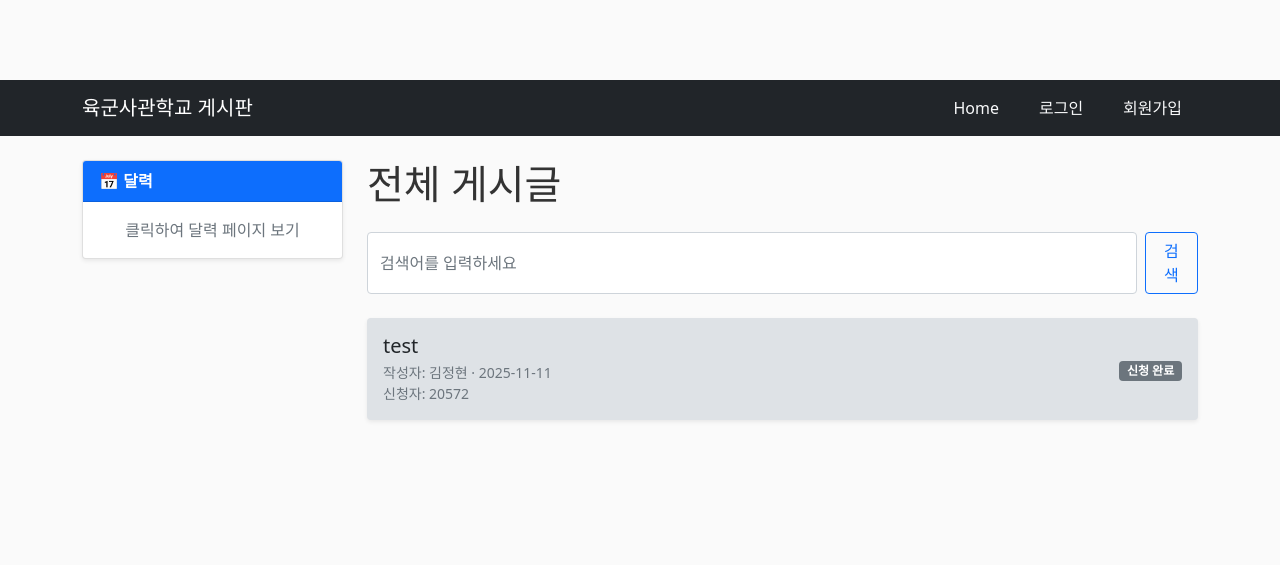
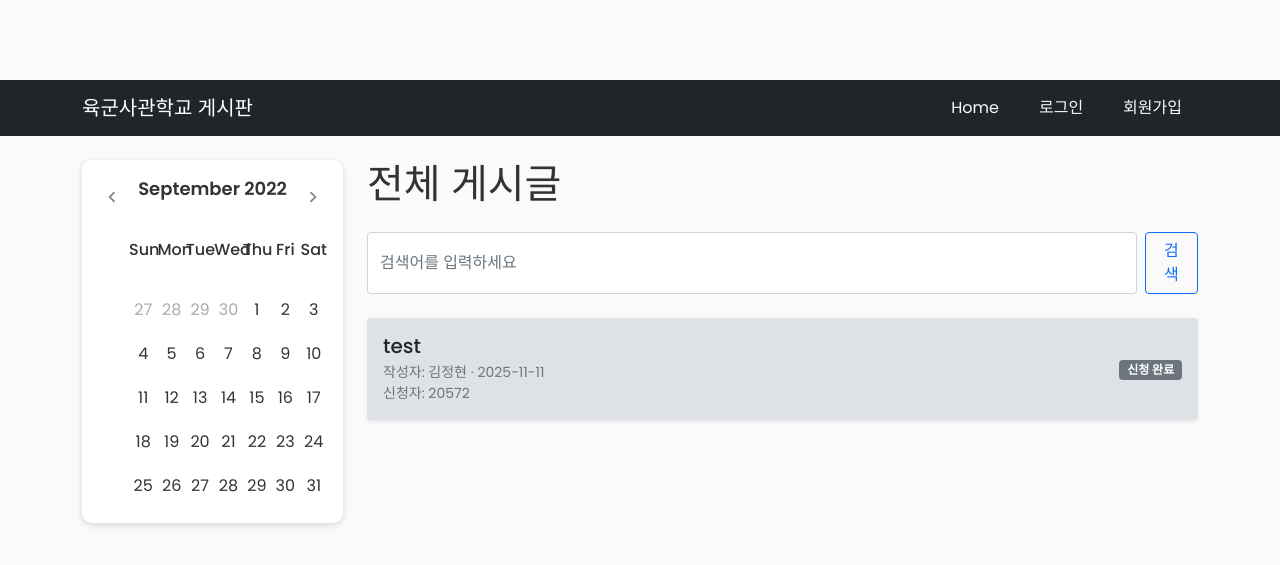
Before and after one commit to cadet-kim/Distributed-Computing, a Flask app: template sample/app/templates/index.html in a window 1280 px wide. Shown: the top 565 px of the page. Run offline with Flask 3, Linux system fonts and the light colour scheme; the template is opened without the code that fills it: values that come from a table or form of the project are taken from there, others are empty; data comes from the database, SQL or seed files in the repository; some libraries are stand-ins or nearby versions.

Commit message:
캘린더 모양 수정

```diff
--- /dev/null
+++ b/sample/app/static/smallcalendar.css
@@ -0,0 +1,111 @@
+@import url('https://fonts.googleapis.com/css2?family=Poppins:wght@400;500;600&display=swap');
+
+/*#2 */
+* {
+  margin: 0;
+  padding: 0;
+  box-sizing: border-box;
+  font-family: 'Poppins', sans-serif;
+}
+
+/*#3 */
+button {
+  border: none;
+  outline: none;
+  background-color: transparent;
+  padding: 0;
+  cursor: pointer;
+}
+
+/* body는 삭제함 (전체 레이아웃 깨짐 방지)
+body {
+  display: flex;
+  align-items: center;
+  justify-content: center;
+  min-height: 100vh;
+  background: #008aff;
+}
+*/
+
+.wrapper {
+  width: 100%;       /* 사이드바에 들어갈 작은 캘린더용 */
+  background: #fff;
+  border-radius: 10px;
+  padding: 15px;
+  box-shadow: 0px 2px 6px rgb(0 0 0 / 15%);
+}
+
+/*#6*/
+.wrapper .nav {
+  display: flex;
+  align-items: center;
+  justify-content: space-between;
+  margin-bottom: 20px;
+}
+
+.wrapper .nav .current-date {
+  font-size: 18px;
+  font-weight: 600;
+}
+
+.wrapper .nav button {
+  width: 30px;
+  height: 30px;
+  font-size: 22px;
+  color: #878787;
+}
+
+.calendar ul {
+  display: flex;
+  list-style: none;
+  flex-wrap: wrap;
+  text-align: center;
+}
+
+.calendar .weeks li {
+  font-weight: 500;
+}
+
+.calendar .days {
+  margin-bottom: 10px;
+}
+
+.calendar ul li {
+  width: calc(100% / 7);
+  position: relative;
+}
+
+.calendar .days li {
+  z-index: 1;
+  margin-top: 20px;
+  cursor: pointer;
+}
+
+/*#11*/
+.days li.inactive {
+  color: #aaa;
+}
+
+.days li.active {
+  color: #fff;
+}
+
+.calendar .days li::before {
+  position: absolute;
+  content: '';
+  height: 35px;
+  width: 35px;
+  top: 50%;
+  left: 50%;
+  transform: translate(-50%, -50%);
+  border-radius: 50%;
+  z-index: -1;
+}
+
+.days li:hover::before {
+  background: #f2f2f2;
+}
+
+.days li.active::before {
+  background: #008aff;
+}
--- a/sample/app/templates/index.html
+++ b/sample/app/templates/index.html
@@ -3,18 +3,9 @@
 
 <div class="row">
 
-  <!-- 왼쪽: 달력으로 이동하는 카드 -->
+  <!-- 왼쪽: 작은 달력 -->
   <div class="col-md-3 mb-4">
-    <a href="/calendar" class="text-decoration-none">
-      <div class="card shadow-sm" role="button">
-        <div class="card-header bg-primary text-white">
-          <strong>📅 달력</strong>
-        </div>
-        <div class="card-body text-center">
-          <p class="text-muted mb-0">클릭하여 달력 페이지 보기</p>
-        </div>
-      </div>
-    </a>
+    {% include "smallcalendar.html" %}
   </div>
 
   <!-- 오른쪽: 게시판 전체 -->
@@ -44,16 +35,19 @@
       <button type="submit" class="btn btn-outline-primary ms-2">검색</button>
     </form>
 
+    <!-- 검색 결과 안내 -->
     {% if query %}
       <p class="text-muted">"{{ query }}" 검색 결과입니다.</p>
     {% endif %}
 
+    <!-- 게시글 목록 -->
     {% if posts %}
       <div class="vstack gap-3">
         {% for post in posts %}
           <article class="card shadow-sm border-0 {% if post.applicant_id %}applied-card{% endif %}">
             <div class="card-body d-flex justify-content-between align-items-center">
 
+              <!-- 왼쪽: 글 제목/작성자/날짜 -->
               <div>
                 <h2 class="h5 mb-1">
                   <a class="text-decoration-none text-dark"
@@ -62,7 +56,8 @@
                   </a>
                 </h2>
                 <div class="small text-muted">
-                  작성자: {{ post.author.real_name or post.author.username }} ·
+                  작성자:
+                  {{ post.author.real_name or post.author.username }} ·
                   {{ post.date_posted.strftime('%Y-%m-%d') }}
                 </div>
 
--- /dev/null
+++ b/sample/app/templates/smallcalendar.html
@@ -0,0 +1,67 @@
+<!-- Material Icons -->
+<link href="https://fonts.googleapis.com/icon?family=Material+Icons" rel="stylesheet">
+
+<!-- CSS -->
+<link rel="stylesheet" href="{{ url_for('static', filename='css/smallcalendar.css') }}">
+
+<div class="wrapper">
+    <header>
+        <div class="nav">
+            <button class="material-icons">chevron_left</button>
+            <p class="current-date">September 2022</p>
+            <button class="material-icons">chevron_right</button>
+        </div>
+    </header>
+
+    <div class="calendar">
+
+        <ul class="weeks">
+          <li>Sun</li>
+          <li>Mon</li>
+          <li>Tue</li>
+          <li>Wed</li>
+          <li>Thu</li>
+          <li>Fri</li>
+          <li>Sat</li>
+        </ul>
+
+        <ul class="days">
+          <li class="inactive">27</li>
+          <li class="inactive">28</li>
+          <li class="inactive">29</li>
+          <li class="inactive">30</li>
+          <li>1</li>
+          <li>2</li>
+          <li>3</li>
+          <li>4</li>
+          <li>5</li>
+          <li>6</li>
+          <li>7</li>
+          <li>8</li>
+          <li>9</li>
+          <li>10</li>
+          <li>11</li>
+          <li>12</li>
+          <li>13</li>
+          <li>14</li>
+          <li>15</li>
+          <li>16</li>
+          <li>17</li>
+          <li>18</li>
+          <li>19</li>
+          <li>20</li>
+          <li>21</li>
+          <li>22</li>
+          <li>23</li>
+          <li>24</li>
+          <li>25</li>
+          <li>26</li>
+          <li>27</li>
+          <li>28</li>
+          <li>29</li>
+          <li>30</li>
+          <li>31</li>
+        </ul>
+
+    </div>
+</div>
```
Also changed, not shown: sample/app/templates/smallcalnder.html (added, +57 -0 lines).
